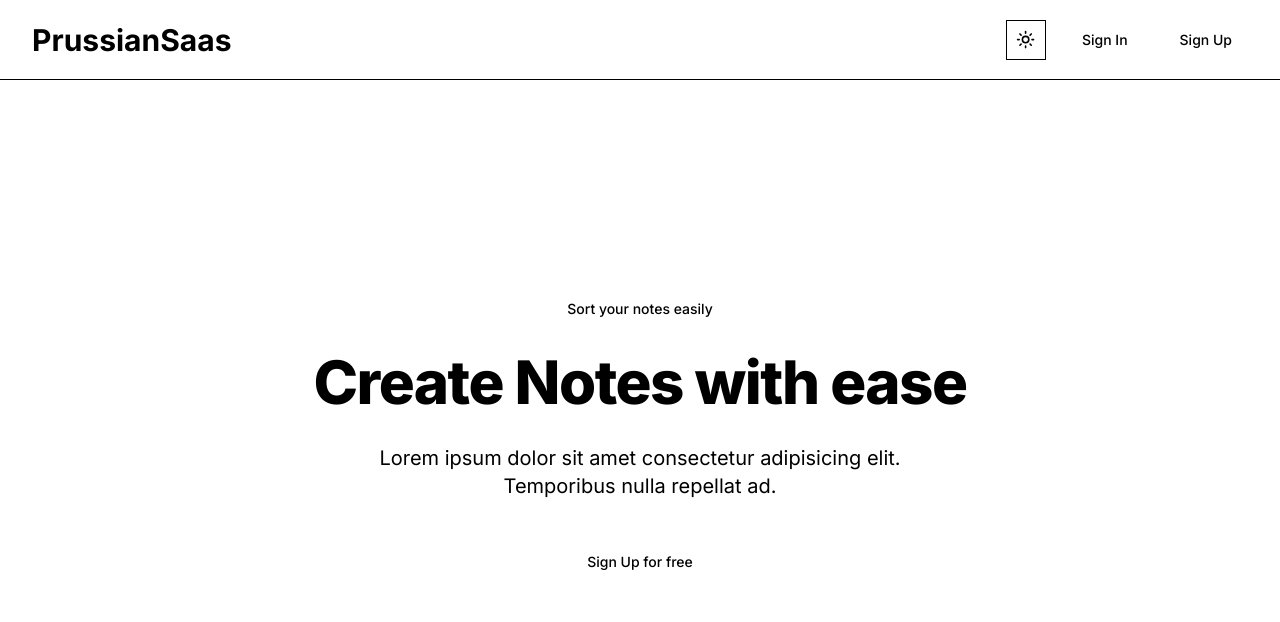
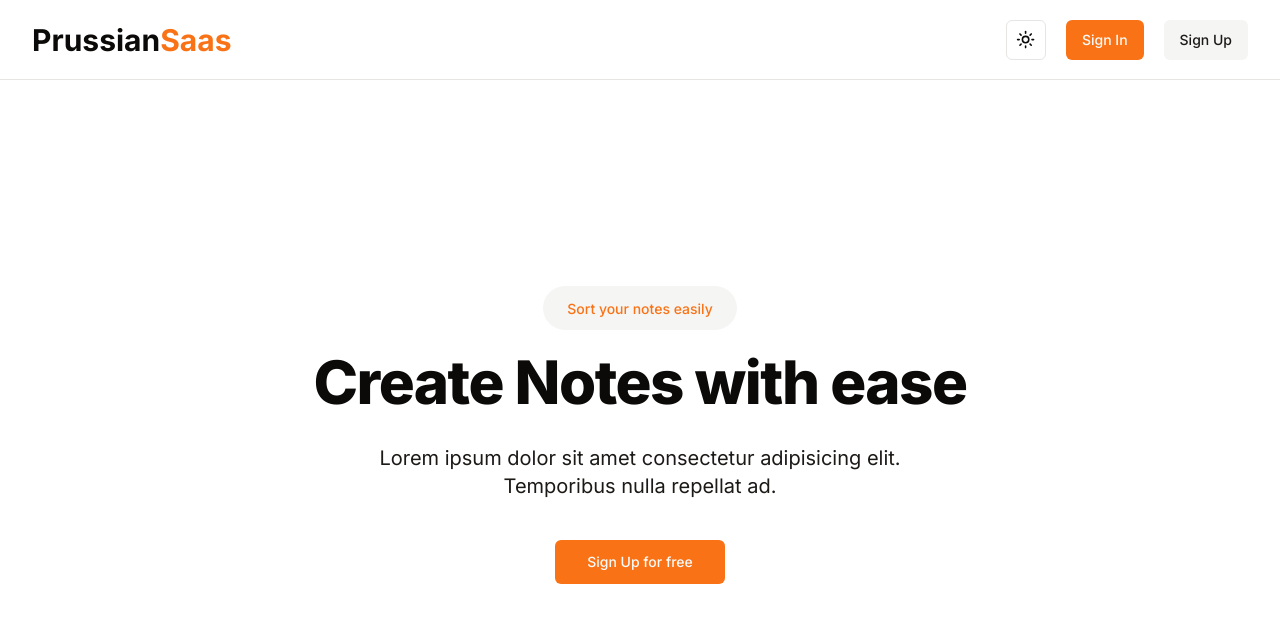
Before and after one commit to mdrayhanhowlader/prussian-saas, a Next.js app: page / in a window 1280 px wide. Shown: the top 622 px of the page. Built offline with nearby package versions, Linux system fonts and the light colour scheme; no server answers; the database is empty.

Commit message:
settings part has been done

```diff
--- a/app/layout.tsx
+++ b/app/layout.tsx
@@ -16,6 +16,7 @@
 
 
 async function getData(userId: string){
+ if(userId){
   const data = await prisma.user.findUnique({
     where: {
       id: userId,
@@ -25,6 +26,7 @@
     }
   })
   return data;
+ }
 }
 
 export default async function RootLayout({
@@ -37,7 +39,7 @@
   const data = await getData(user?.id as string)
   return (
     <html lang="en">
-      <body className={`${inter.className} ${data?.colorScheme}`}> <ThemeProvider
+      <body className={`${inter.className} ${data?.colorScheme ?? 'theme-orange'}`}> <ThemeProvider
             attribute="class"
             defaultTheme="system"
             enableSystem
```
Also changed, not shown: app/dashboard/billing/page.tsx (added).
